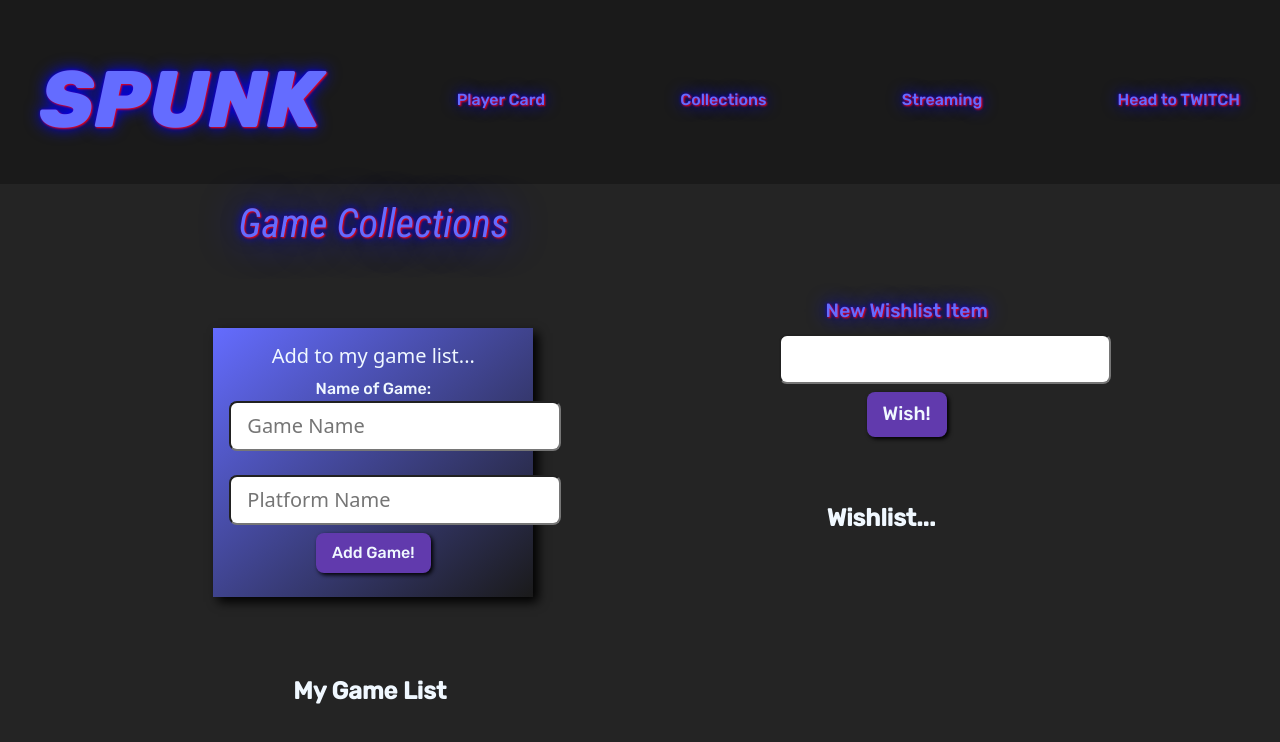
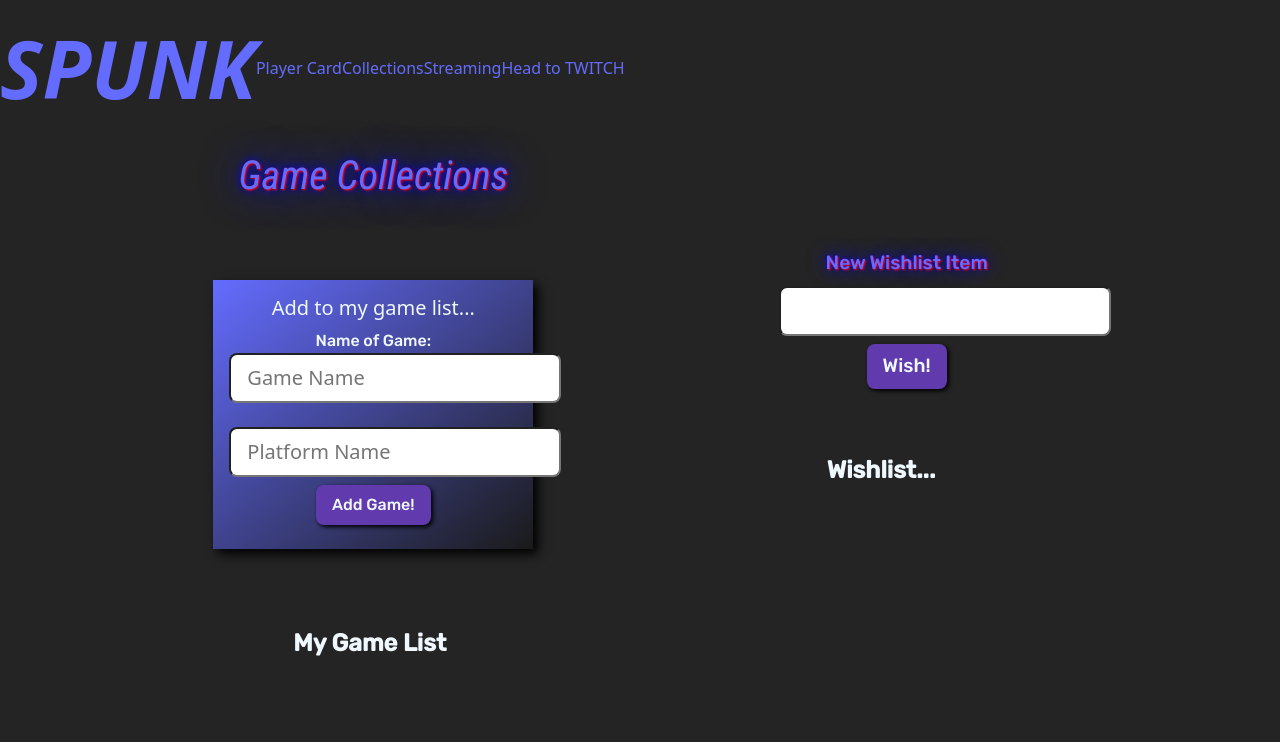
Before and after one commit to HoTMeSSMoNSTeR/Gaming-Final-Project, a React (Vite) app: page /Collections in a window 1280 px wide. Shown: the top 742 px of the page. Built offline with nearby package versions, Linux system fonts and the light colour scheme.

Commit message:
checking tings
checking hings

```diff
--- a/src/Navbar.jsx
+++ b/src/Navbar.jsx
@@ -10,7 +10,7 @@ import Home from './components/Home'
 export default function Navbar() {
     return (
             <>
-                <nav className='nav'>
+                <nav className='navbar navbar-expand'>
                     <Link to='/Home' className='site-title'>SPUNK</Link>
                     <Link to='/PlayerCard' className='links'>Player Card</Link>
                     <Link to='/Collections' className='links'>Collections</Link>
--- a/src/components/Wishlist.jsx
+++ b/src/components/Wishlist.jsx
@@ -4,11 +4,8 @@ import { useState } from 'react'
 export default function Wishlist() {
     const [newItem, setNewItem] = useState("")
     const [myWishlist, setmyWishlist] = useState([])
-
-
     function handleSubmit(e) {
         e.preventDefault();
-
         setmyWishlist((currentmyWishlist) => {
             return [
                 ...currentmyWishlist,
@@ -17,7 +14,6 @@ export default function Wishlist() {
         })
         setNewItem("")
     }
-
 function toggleList(id, completed) {
     setmyWishlist(currentmyWishlist => {
         return currentmyWishlist.map(myWishlist => {
@@ -28,7 +24,6 @@ function toggleList(id, completed) {
         })
     })
 }
-
 function deleteItem(id) {
     setmyWishlist(currentmyWishlist => {
         return currentmyWishlist.filter(myWishlist => myWishlist.id !== id)
```
